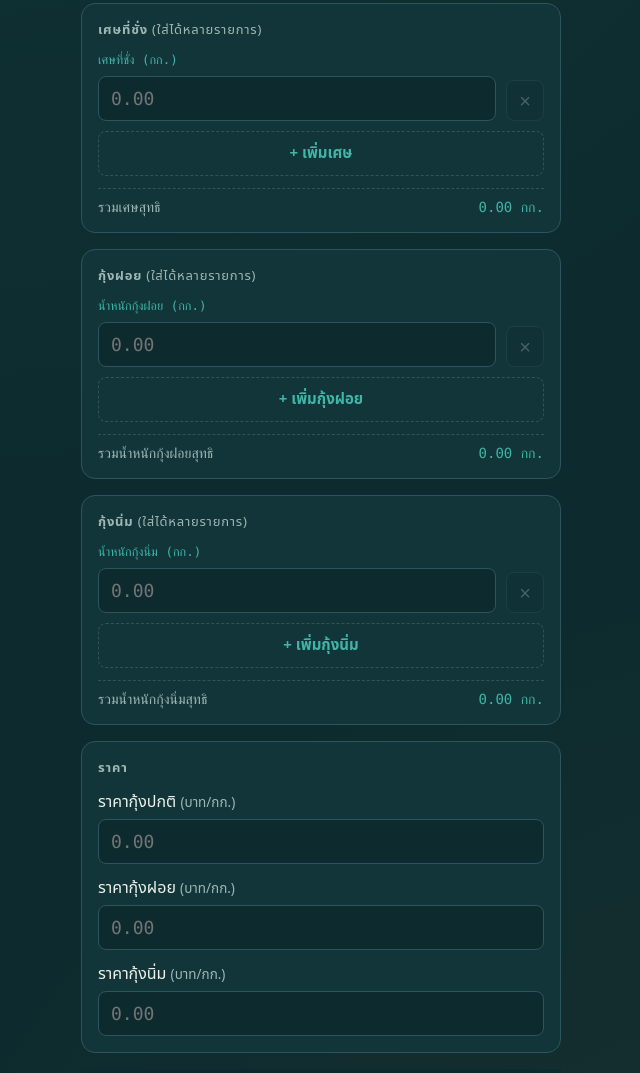
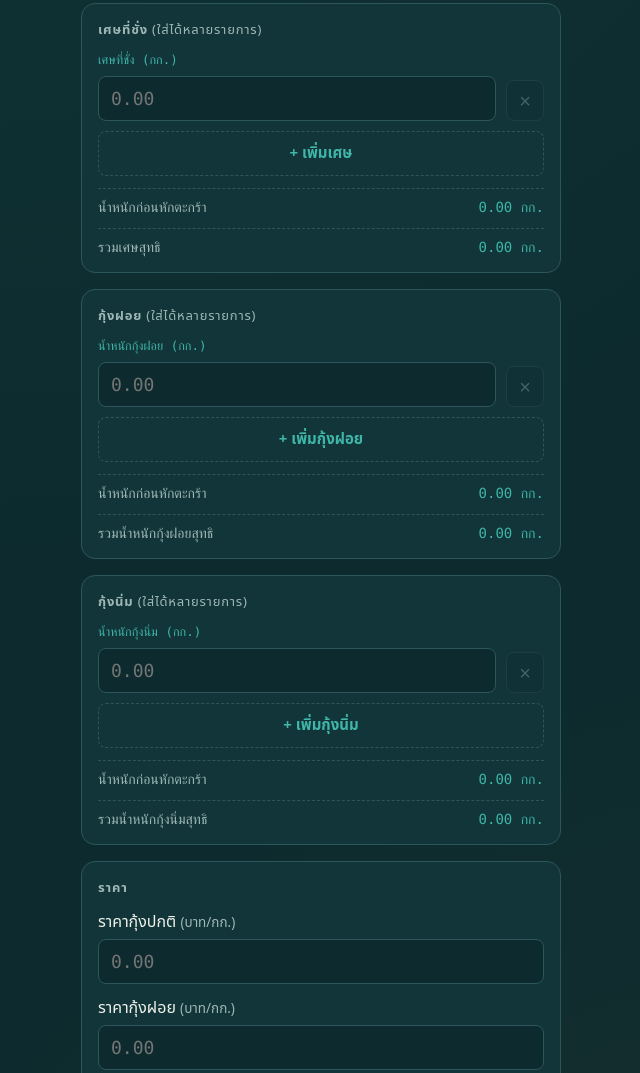
Before and after one commit to audittsmail-coder/ShimCal, a plain HTML site: page index.html in a window 1280 px wide. Shown: the part 690-1763 px from the top of the page, without its empty margins (319-959 px from the left). Drawn offline with Linux system fonts and the light colour scheme.

Commit message:
index.html

```diff
--- a/index.html
+++ b/index.html
@@ -2,16 +2,15 @@
 <html lang="th">
 <head>
 <meta charset="UTF-8">
-<meta name="viewport" content="width=device-width, initial-scale=1.0">
+<meta name="viewport" content="width=device-width, initial-scale=1.0, viewport-fit=cover">
+<title>คำนวณชั่งกุ้ง</title>
+<link rel="manifest" href="manifest.json">
 <meta name="theme-color" content="#0d2b2e">
 <meta name="apple-mobile-web-app-capable" content="yes">
 <meta name="apple-mobile-web-app-status-bar-style" content="black-translucent">
-<meta name="apple-mobile-web-app-title" content="คำนวณชั่งกุ้ง">
-<meta name="mobile-web-app-capable" content="yes">
-<link rel="manifest" href="manifest.json">
+<meta name="apple-mobile-web-app-title" content="ชั่งกุ้ง">
 <link rel="apple-touch-icon" href="icon-192.png">
 <link rel="icon" href="icon-192.png">
-<title>คำนวณชั่งกุ้ง</title>
 <style>
   :root{
     --bg: #0d2b2e;
@@ -282,6 +281,7 @@
     <div class="panel-title">เศษที่ชั่ง <span style="text-transform:none; font-weight:400;">(ใส่ได้หลายรายการ)</span></div>
     <div id="restRows"></div>
     <button type="button" class="add-row" id="addRow">+ เพิ่มเศษ</button>
+    <div class="rest-subtotal"><span>น้ำหนักก่อนหักตะกร้า</span><span id="restGross">0.00 กก.</span></div>
     <div class="rest-subtotal"><span>รวมเศษสุทธิ</span><span id="restSubtotal">0.00 กก.</span></div>
   </div>
 
@@ -289,6 +289,7 @@
     <div class="panel-title">กุ้งฝอย <span style="text-transform:none; font-weight:400;">(ใส่ได้หลายรายการ)</span></div>
     <div id="shrimpFoyRows"></div>
     <button type="button" class="add-row" id="addShrimpFoy">+ เพิ่มกุ้งฝอย</button>
+    <div class="rest-subtotal"><span>น้ำหนักก่อนหักตะกร้า</span><span id="shrimpFoyGross">0.00 กก.</span></div>
     <div class="rest-subtotal"><span>รวมน้ำหนักกุ้งฝอยสุทธิ</span><span id="shrimpFoySubtotal">0.00 กก.</span></div>
   </div>
 
@@ -296,6 +297,7 @@
     <div class="panel-title">กุ้งนิ่ม <span style="text-transform:none; font-weight:400;">(ใส่ได้หลายรายการ)</span></div>
     <div id="shrimpNimRows"></div>
     <button type="button" class="add-row" id="addShrimpNim">+ เพิ่มกุ้งนิ่ม</button>
+    <div class="rest-subtotal"><span>น้ำหนักก่อนหักตะกร้า</span><span id="shrimpNimGross">0.00 กก.</span></div>
     <div class="rest-subtotal"><span>รวมน้ำหนักกุ้งนิ่มสุทธิ</span><span id="shrimpNimSubtotal">0.00 กก.</span></div>
   </div>
 
@@ -320,6 +322,7 @@
 
     <div class="tline"><span>น้ำหนักตะกร้าสุทธิ</span><span id="out_basket_net">0.00 กก.</span></div>
     <div class="tline"><span>เศษสุทธิ</span><span id="out_rest">0.00 กก.</span></div>
+    <div class="tline"><span>น้ำหนักตัวอย่างกุ้งสุ่ม</span><span id="out_sample">0.00 กก.</span></div>
     <div class="tline"><span>น้ำหนักดิบก่อนหัก</span><span id="out_gross">0.00 กก.</span></div>
     <div class="tline"><span>หักเปอร์เซ็นต์</span><span id="out_deduct">0% (0.00 กก.)</span></div>
     <div class="tdiv"></div>
@@ -455,7 +458,7 @@
     const nimNet  = nimGroup.sumNet(wTare);
 
     const basketNet = (wBasket - wTare) * nBasket;
-    const grossNet = basketNet + restNet;
+    const grossNet = basketNet + restNet + sampleNet;
     const deductAmount = grossNet * (deductPercent / 100);
     const net = grossNet - deductAmount;
     const total = price * net;
@@ -464,13 +467,17 @@
     const grandTotal = total + foyTotal + nimTotal;
     const totalWeight = net + foyNet + nimNet;
 
+    document.getElementById('restGross').textContent = fmt(restGroup.sumRaw()) + ' กก.';
     document.getElementById('restSubtotal').textContent = fmt(restNet) + ' กก.';
     document.getElementById('sampleSubtotal').textContent = fmt(sampleNet) + ' กก.';
+    document.getElementById('shrimpFoyGross').textContent = fmt(foyGroup.sumRaw()) + ' กก.';
     document.getElementById('shrimpFoySubtotal').textContent = fmt(foyNet) + ' กก.';
+    document.getElementById('shrimpNimGross').textContent = fmt(nimGroup.sumRaw()) + ' กก.';
     document.getElementById('shrimpNimSubtotal').textContent = fmt(nimNet) + ' กก.';
 
     document.getElementById('out_basket_net').textContent = fmt(basketNet) + ' กก.';
     document.getElementById('out_rest').textContent = fmt(restNet) + ' กก.';
+    document.getElementById('out_sample').textContent = fmt(sampleNet) + ' กก.';
     document.getElementById('out_gross').textContent = fmt(grossNet) + ' กก.';
     document.getElementById('out_deduct').textContent = deductPercent + '% (' + fmt(deductAmount) + ' กก.)';
     document.getElementById('out_net').innerHTML = fmt(net) + '<span style="font-size:16px; color:var(--ink-dim)"> กก.</span>';
@@ -501,10 +508,14 @@
   });
 
   calculate();
+</script>
 
-  if('serviceWorker' in navigator){
+<script>
+  if ('serviceWorker' in navigator) {
     window.addEventListener('load', () => {
-      navigator.serviceWorker.register('service-worker.js').catch(() => {});
+      navigator.serviceWorker.register('./service-worker.js').catch(() => {
+        // ignore registration errors (e.g. running from file://)
+      });
     });
   }
 </script>
```
